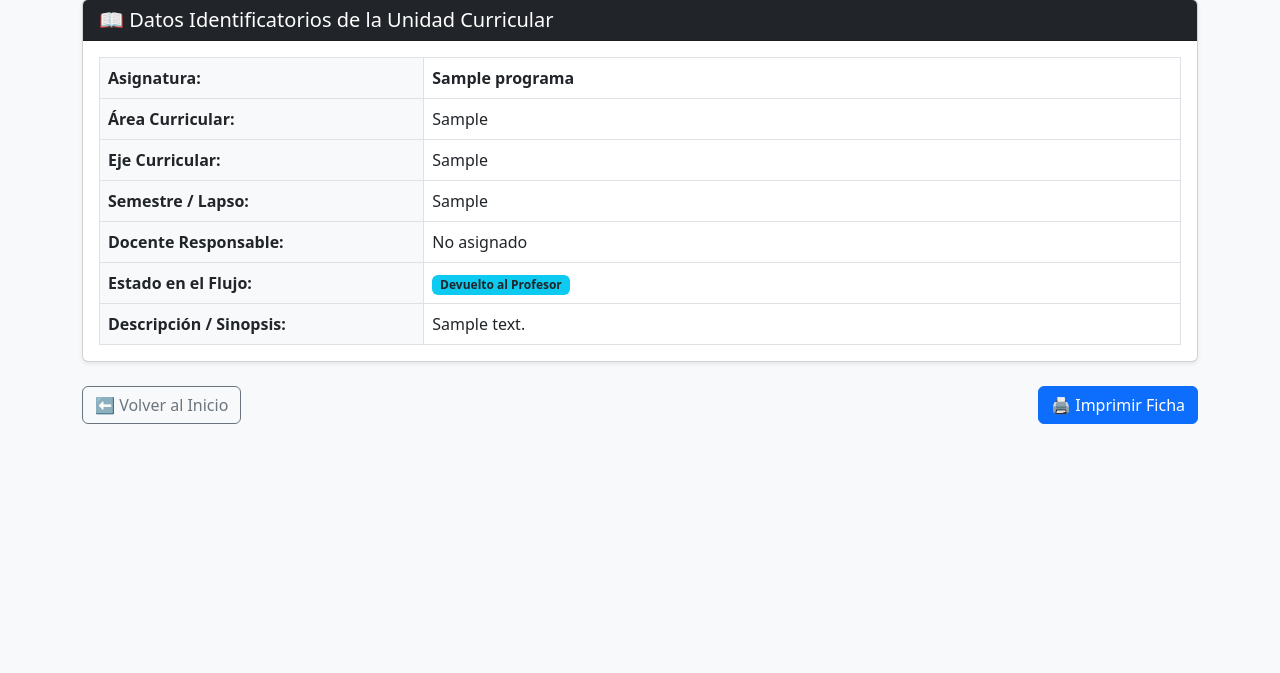
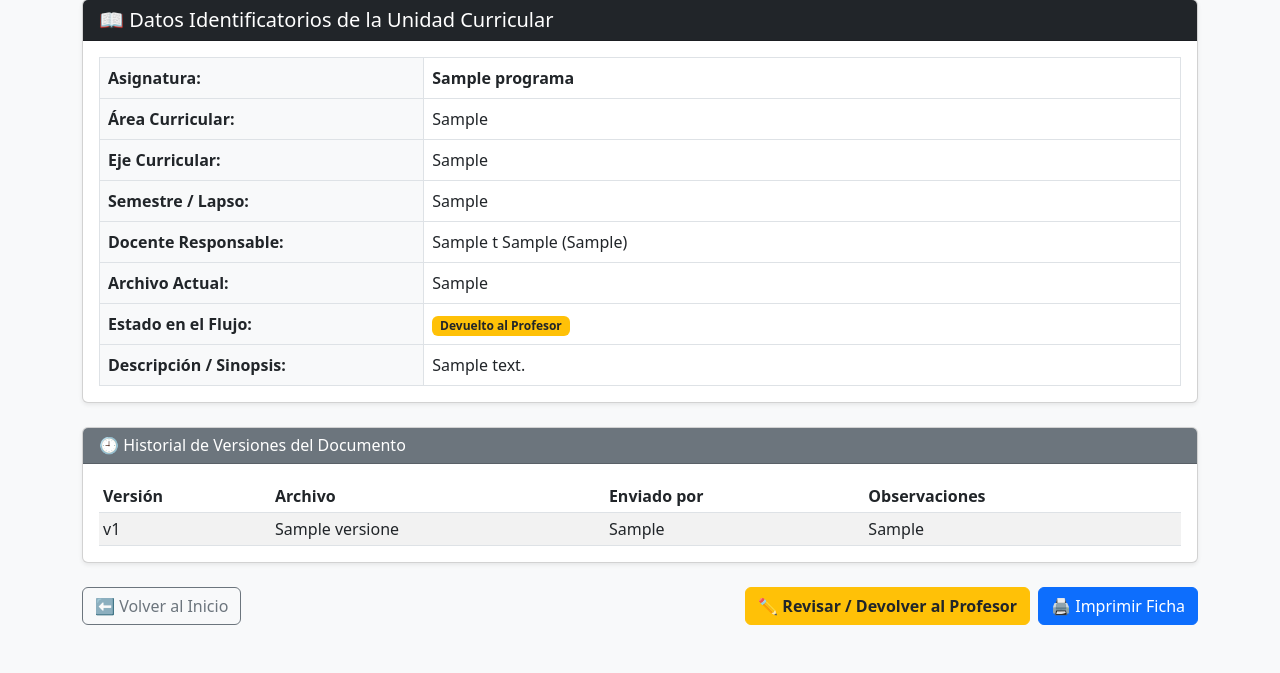
Before and after one commit to 39f27/ProyVirtual, a Flask app: page /ver/1 in a window 1280 px wide. Shown: the part 159-832 px from the top of the page. Before the commit the page ends 583 px from the top, so only its background shows below. Run offline with Flask 3, Linux system fonts and the light colour scheme; tables that the repository leaves empty hold one stand-in row (values such as "Sample post"); some libraries are stand-ins or nearby versions.

Commit message:
feat(revision): agregar flujo de revision y devolucion, trazabilidad y vista de programa

```diff
--- a/app.py
+++ b/app.py
@@ -683,8 +683,8 @@ def agregar():
             db.session.add(nuevo_programa)
             db.session.flush()
 
-            file = form.archivo_word.data
-            if file and allowed_file(file.filename):
+            file = form.archivo_word.data or request.files.get('archivo_word')
+            if file and file.filename != '' and allowed_file(file.filename):
                 nombre_original = secure_filename(file.filename)
                 file.stream.seek(0)
                 bytes_archivo = file.stream.read()
@@ -768,6 +768,8 @@ def editar(id):
         cod_doc = (form.docente.data or '').strip()
         cod_car_mat = (request.form.get('cod_car_mat') or '').strip()
         cod_lap = (request.form.get('cod_lap') or '').strip()
+        estado_seleccionado = (request.form.get('estado_actual') or programa.estado_actual or 'En Revisión').strip()
+        observacion_rev = (request.form.get('observaciones_revision') or '').strip()
 
         if not cod_doc or not cod_car_mat or not cod_lap:
             flash('Debe seleccionar obligatoriamente un Docente, una Materia del Pensum y un Lapso Académico.', 'danger')
@@ -778,8 +780,9 @@ def editar(id):
                 carreras=carreras,
                 lapsos=lapsos,
                 decanatos=decanatos,
+                estado_seleccionado=estado_seleccionado,
+                observacion_rev=observacion_rev,
             )
-
         car_mat = db.session.get(CarreraMateriaM, cod_car_mat)
         if not car_mat:
             flash('La asignación carrera-materia-pensum seleccionada no es válida.', 'danger')
@@ -826,6 +829,7 @@ def editar(id):
             programa.fecha_ultima_correcion = form.fecha_ultima_correcion.data
             programa.cod_doc = cod_doc
             programa.cod_lap = cod_lap
+            programa.estado_actual = estado_seleccionado
 
             file = request.files.get('archivo_word')
             if file and file.filename != '' and allowed_file(file.filename):
@@ -852,6 +856,24 @@ def editar(id):
                 db.session.add(nueva_version)
                 programa.archivo_word = nombre_original
                 programa.hash_archivo = hash_sha256
+
+            # Registra traza de revisión / devolución en revision_programa_m
+            obs_final = observacion_rev or (
+                "Devuelto al docente responsable para correcciones en el documento."
+                if estado_seleccionado == 'Devuelto al Profesor'
+                else (form.descripcion.data or '')[:200]
+            )
+            nueva_revision = RevisionProgramaM(
+                cod_pro=f"PROG-{programa.id}-V{datetime.now().strftime('%H%M%S')}",
+                cod_doc=cod_doc,
+                cod_car_mat=cod_car_mat,
+                fec_rev=date.today(),
+                est_rev=estado_seleccionado,
+                nom_arc=programa.archivo_word or 'Sin Archivo',
+                obs_rev=obs_final[:200],
+                cod_lap=cod_lap,
+            )
+            db.session.add(nueva_revision)
 
             db.session.commit()
             flash("Programa académico actualizado exitosamente.", "success")
--- a/templates/ver.html
+++ b/templates/ver.html
@@ -4,7 +4,7 @@
     <meta charset="UTF-8" />
     <title>UCLA - Vista de Programa Analítico</title>
     <link
-      href="https://cdn.jsdelivr.net/npm/bootstrap@5.3.0/dist/bootstrap.min.css"
+      href="https://cdn.jsdelivr.net/npm/bootstrap@5.3.0/dist/css/bootstrap.min.css"
       rel="stylesheet"
     />
   </head>
@@ -54,16 +54,25 @@
               <tr>
                 <th class="bg-light">Docente Responsable:</th>
                 <td>
-                  {{ programa.docente.nombre if programa.docente else 'No
-                  asignado' }}
+                  {% if programa.docente_t_rel %}
+                    {{ (programa.docente_t_rel.nom_doc or '') }} {{ (programa.docente_t_rel.ape_doc or '') }} ({{ programa.cod_doc }})
+                  {% elif programa.docente %}
+                    {{ programa.docente.nombre }}
+                  {% else %}
+                    No asignado
+                  {% endif %}
                 </td>
+              </tr>
+              <tr>
+                <th class="bg-light">Archivo Actual:</th>
+                <td>{{ programa.archivo_word or 'Sin archivo adjunto' }}</td>
               </tr>
               <tr>
                 <th class="bg-light">Estado en el Flujo:</th>
                 <td>
-                  <span class="badge bg-info text-dark"
-                    >{{ programa.estado_actual }}</span
-                  >
+                  <span class="badge {% if programa.estado_actual == 'Devuelto al Profesor' %}bg-warning text-dark{% elif programa.estado_actual == 'Aprobado' %}bg-success{% else %}bg-info text-dark{% endif %}">
+                    {{ programa.estado_actual }}
+                  </span>
                 </td>
               </tr>
               <tr>
@@ -77,13 +86,48 @@
         </div>
       </div>
 
+      {% if programa.versiones %}
+      <div class="card shadow-sm mb-4">
+        <div class="card-header bg-secondary text-white">
+          <h6 class="mb-0">🕘 Historial de Versiones del Documento</h6>
+        </div>
+        <div class="card-body">
+          <table class="table table-sm table-striped mb-0">
+            <thead>
+              <tr>
+                <th>Versión</th>
+                <th>Archivo</th>
+                <th>Enviado por</th>
+                <th>Observaciones</th>
+              </tr>
+            </thead>
+            <tbody>
+              {% for v in programa.versiones|sort(attribute='version_numero', reverse=True) %}
+              <tr>
+                <td>v{{ v.version_numero }}</td>
+                <td>{{ v.nombre_archivo_real }}</td>
+                <td>{{ v.enviado_por }}</td>
+                <td>{{ v.observaciones or '—' }}</td>
+              </tr>
+              {% endfor %}
+            </tbody>
+          </table>
+        </div>
+      </div>
+      {% endif %}
+
       <div class="d-flex justify-content-between">
         <a href="{{ url_for('index') }}" class="btn btn-outline-secondary">
           ⬅️ Volver al Inicio
         </a>
-        <button onclick="window.print();" class="btn btn-primary">
-          🖨️ Imprimir Ficha
-        </button>
+        <div class="d-flex gap-2">
+          <a href="{{ url_for('editar', id=programa.id) }}" class="btn btn-warning text-dark fw-bold">
+            ✏️ Revisar / Devolver al Profesor
+          </a>
+          <button onclick="window.print();" class="btn btn-primary">
+            🖨️ Imprimir Ficha
+          </button>
+        </div>
       </div>
     </div>
   </body>
```
Also changed, not shown: templates/editar.html (+24 -1 lines).
